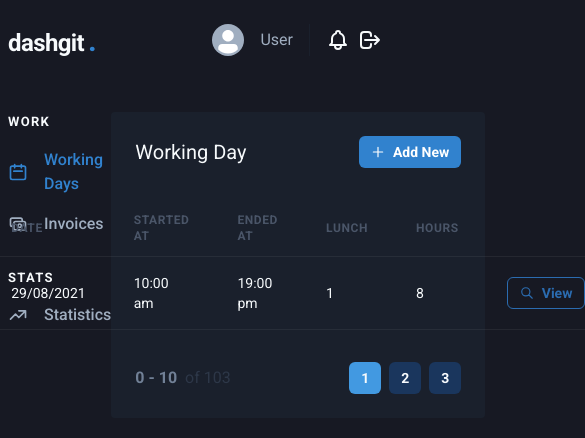
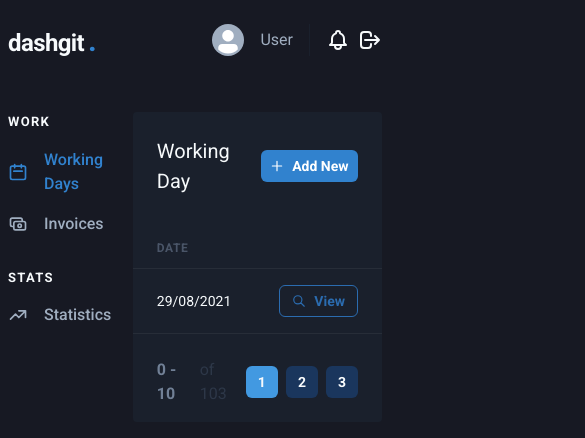
Before and after one commit to fischerafael/dashgo, a Next.js app: page /app/working-days in a window 390 px wide. Shown: the top 438 px of the page, 585 px wide, since content can reach past the window. Built offline with nearby package versions, Linux system fonts and the light colour scheme; no server answers.

Commit message:
responsiveness to table

```diff
--- a/src/pages/WorkingDays.tsx
+++ b/src/pages/WorkingDays.tsx
@@ -9,9 +9,10 @@ import {
     Th,
     Thead,
     Tr,
+    useBreakpointValue,
     VStack
 } from '@chakra-ui/react'
-import NextLink from 'next/link'
+
 import { useRouter } from 'next/router'
 import { HiOutlinePlus, HiOutlineSearch } from 'react-icons/hi'
 import { Header } from '../components/organisms/Header'
@@ -21,6 +22,8 @@ import { TemplateApp } from '../components/templates/TemplateApp'
 
 export const WorkingDays = () => {
     const { push } = useRouter()
+
+    const isMedium = useBreakpointValue({ base: false, md: true })
 
     return (
         <TemplateApp
@@ -57,8 +60,12 @@ export const WorkingDays = () => {
                                 <Th>
                                     <Text fontSize="xs">Date</Text>
                                 </Th>
+                                {isMedium && (
+                                    <>
                                         <Th>
-                                    <Text fontSize="xs">Started at</Text>
+                                            <Text fontSize="xs">
+                                                Started at
+                                            </Text>
                                         </Th>
                                         <Th>
                                             <Text fontSize="xs">Ended at</Text>
@@ -69,6 +76,9 @@ export const WorkingDays = () => {
                                         <Th>
                                             <Text fontSize="xs">Hours</Text>
                                         </Th>
+                                    </>
+                                )}
+
                                 <Th>
                                     <Text fontSize="xs"></Text>
                                 </Th>
@@ -80,6 +90,8 @@ export const WorkingDays = () => {
                                 <Td>
                                     <Text fontSize="sm">29/08/2021</Text>
                                 </Td>
+                                {isMedium && (
+                                    <>
                                         <Td>
                                             <Text fontSize="sm">10:00 am</Text>
                                         </Td>
@@ -92,6 +104,9 @@ export const WorkingDays = () => {
                                         <Td>
                                             <Text fontSize="sm">8</Text>
                                         </Td>
+                                    </>
+                                )}
+
                                 <Td>
                                     <Flex justify="flex-end">
                                         <Button
```
Lines whose indentation alone changed are shown as unchanged.
